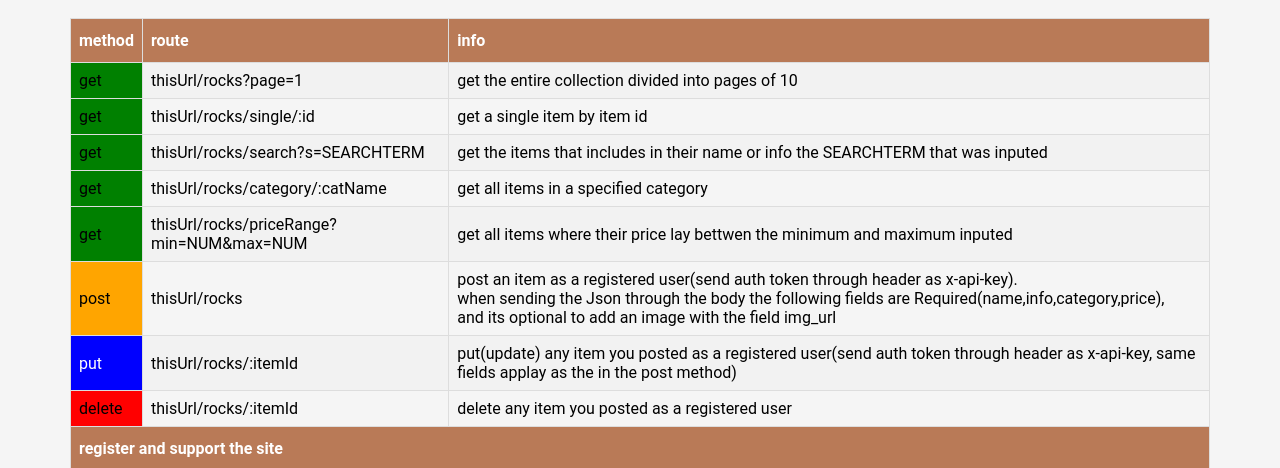
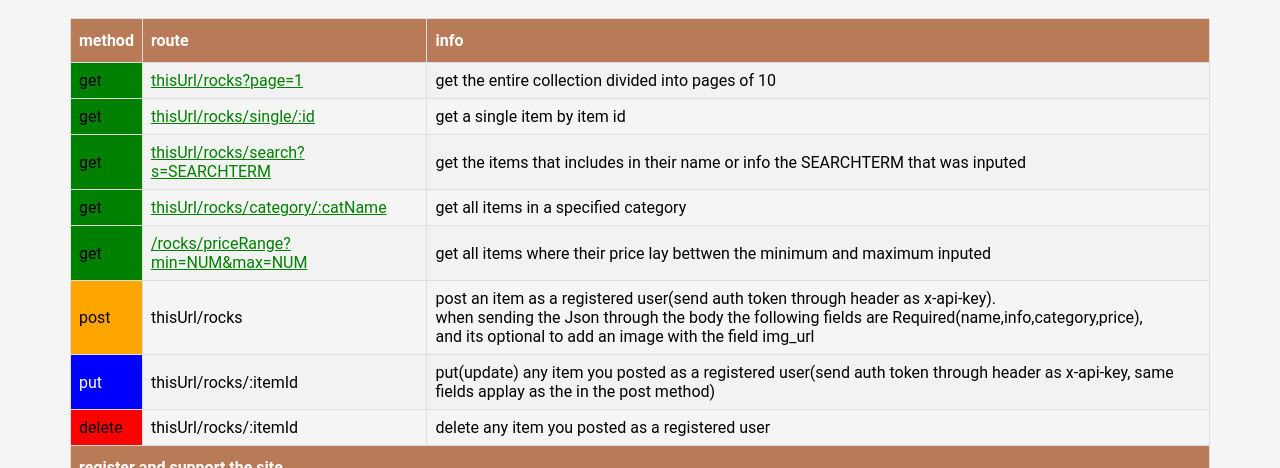
Before and after one commit to superPantsXXXIII/RockyApi, a website: page public/index.html in a window 1280 px wide. Shown: the part 319-787 px from the top of the page. Drawn offline with Linux system fonts and the light colour scheme.

Commit message:
Add files via upload

```diff
--- a/public/index.css
+++ b/public/index.css
@@ -64,6 +64,10 @@ main .container h1 {
     color: white;
 }
 
+.customers td a{
+    color:green;
+}
+
 .get{
     background: green;
 }
@@ -79,4 +83,5 @@ main .container h1 {
 
 .delete{
     background: red;
+
 }
--- a/public/index.html
+++ b/public/index.html
@@ -26,27 +26,27 @@
         </tr>
         <tr>
           <td class="get">get</td>
-          <td>thisUrl/rocks?page=1</td>
+          <td><a href="https://ill-pear-angelfish-cap.cyclic.app/rocks">thisUrl/rocks?page=1</a></td>
           <td>get the entire collection divided into pages of 10 </td>
         </tr>
         <tr>
           <td class="get">get</td>
-          <td>thisUrl/rocks/single/:id</td>
+          <td><a href="https://ill-pear-angelfish-cap.cyclic.app/rocks/single/6406e9dc2de1fde1a466c0b6">thisUrl/rocks/single/:id</a></td>
           <td>get a single item by item id </td>
         </tr>
         <tr>
           <td class="get">get</td>
-          <td>thisUrl/rocks/search?s=SEARCHTERM</td>
+          <td><a href="https://ill-pear-angelfish-cap.cyclic.app/rocks/search?s=moai">thisUrl/rocks/search?s=SEARCHTERM</a></td>
           <td>get the items that includes in their name or info the SEARCHTERM that was inputed </td>
         </tr>
         <tr>
           <td class="get">get</td>
-          <td>thisUrl/rocks/category/:catName</td>
+          <td><a href="https://ill-pear-angelfish-cap.cyclic.app/rocks/category/stone">thisUrl/rocks/category/:catName</a></td>
           <td>get all items in a specified category</td>
         </tr>
         <tr>
           <td class="get">get</td>
-          <td>thisUrl/rocks/priceRange?min=NUM&max=NUM</td>
+          <td><a href="https://ill-pear-angelfish-cap.cyclic.app/rocks/priceRange?min=100&max=1000">/rocks/priceRange?min=NUM&max=NUM</a></td>
           <td>get all items where their price lay bettwen the minimum and maximum inputed</td>
         </tr>
         <tr>
--- a/routes/configRoutes.js
+++ b/routes/configRoutes.js
@@ -10,6 +10,6 @@ exports.routesInit = (app) => {
   app.use("/rocks",RocksRouter);
 
   app.use((req,res)=>{
-    res.status(404).send('<h1>404 page not found ;-;</h1>')
+    res.status(404).send('<div style="flex-direction: column;height:100vh;width:100%;display:flex;align-items: center;justify-content: center;"><h1 style="font-size:2.5em">404 page not found ;-;</h1> </br> <button style="background-color: rgb(185, 122, 87);padding:24px;font-size:1em"><a href="https://ill-pear-angelfish-cap.cyclic.app/" style="text-decoration: none;color: white;">go back to Documentation</a></button></div>')
   })
 }
```
